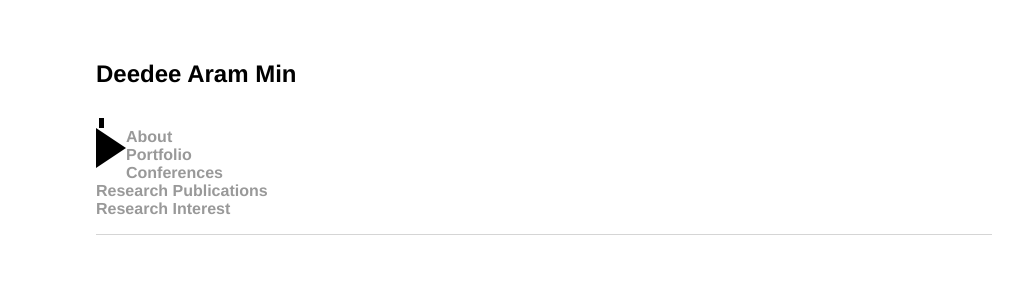
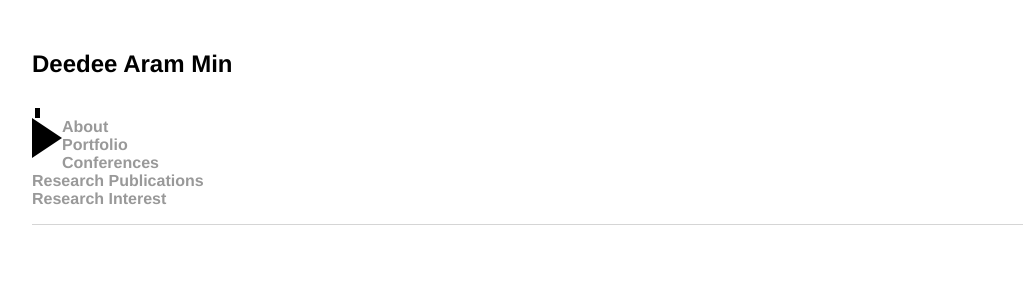
Before and after one commit to mindeed/mindeed.github.io, a Jekyll site: the page built from index.html, in a window 1280 px wide. Shown: the top 300 px of the page, without its empty margins (96-1119 px from the left). Built offline with Jekyll 4.4.1, drawn with Linux system fonts in a browser that asks for light colours.

Commit message:
Update main.css

```diff
--- a/css/main.css
+++ b/css/main.css
@@ -1,6 +1,7 @@
 body {
-    margin: 60px auto;
-    width: 70%;
+    margin: 50px auto;
+    width: 80%;
+    margin-top: 50px;
 }
 
 .arrow {
```
